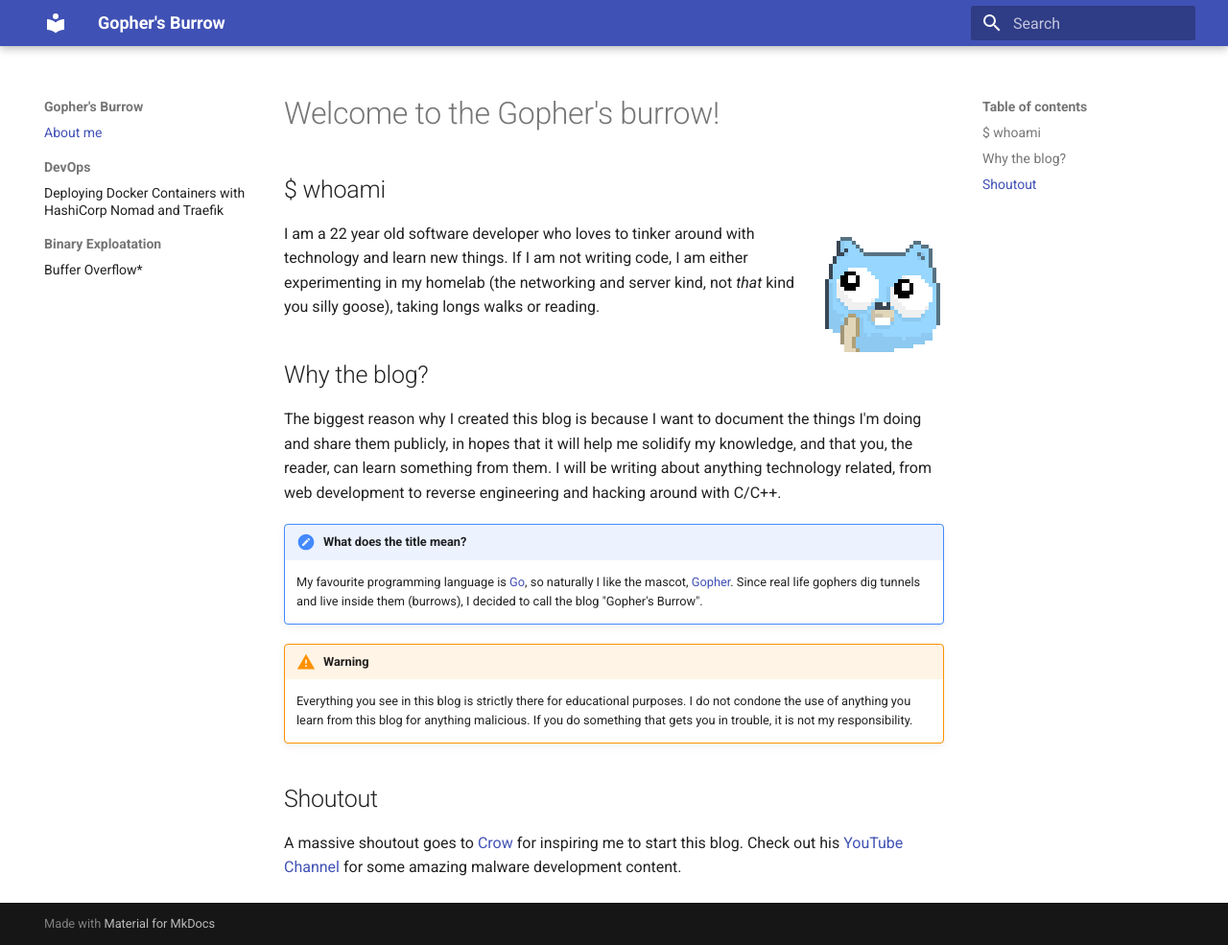
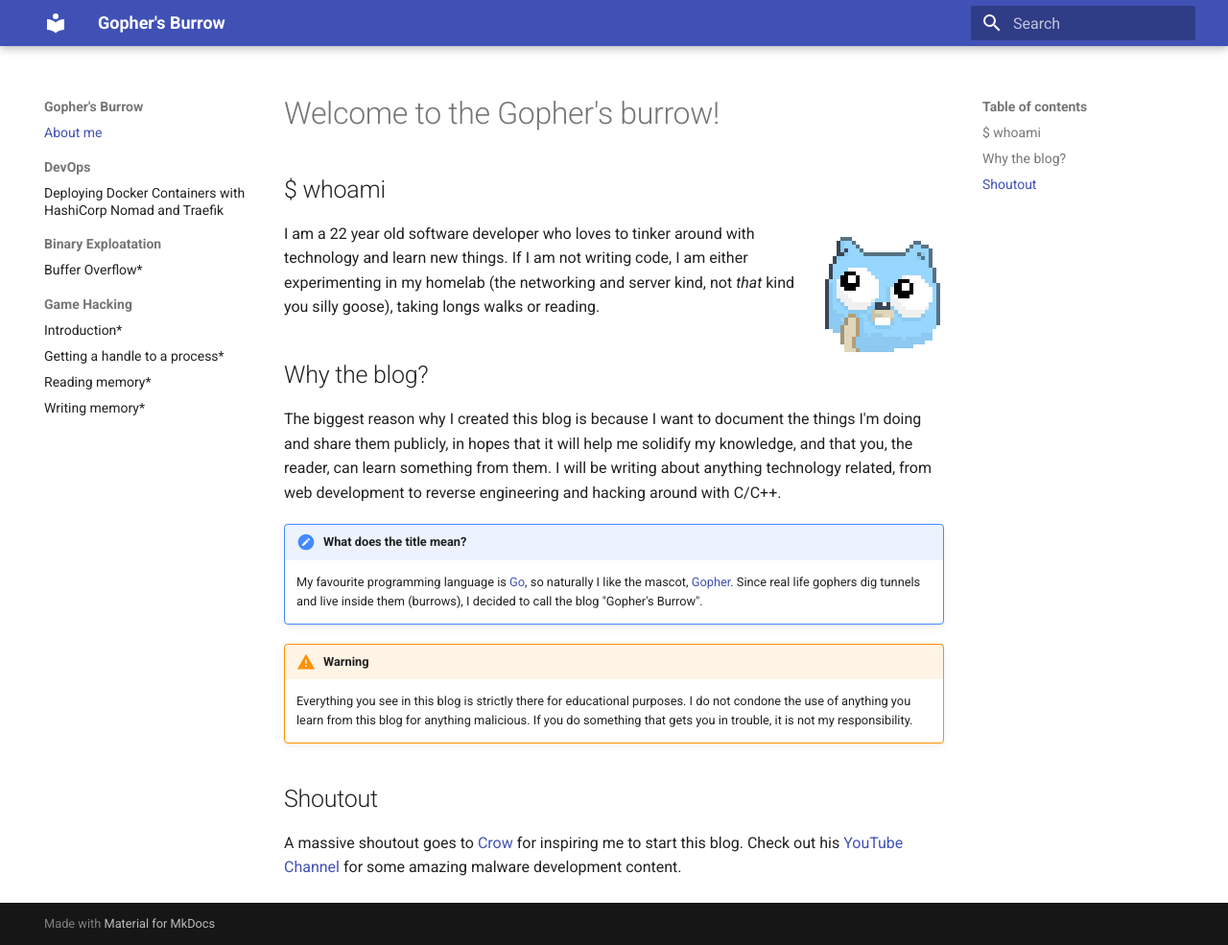
Before and after one commit to XiovV/blog, an MkDocs documentation site: the page built from docs/index.md, in a window 1280 px wide and 985 px high. Shown: the whole window at 96% size. Built offline with MkDocs 1.6.1 and Material for MkDocs 9.7.7, drawn with Linux system fonts in a browser that asks for light colours.

Commit message:
add game hacking related topics

```diff
--- a/mkdocs.yml
+++ b/mkdocs.yml
@@ -25,3 +25,9 @@
 
   - Binary Exploatation:
      - Buffer Overflow*: binary_exploatation/buffer_overflow.md
+
+  - Game Hacking:
+      - Introduction*: binary_exploatation/buffer_overflow
+      - Getting a handle to a process*: binary_exploatation/buffer_overflow
+      - Reading memory*: binary_exploatation/buffer_overflow
+      - Writing memory*: binary_exploatation/buffer_overflow
```
